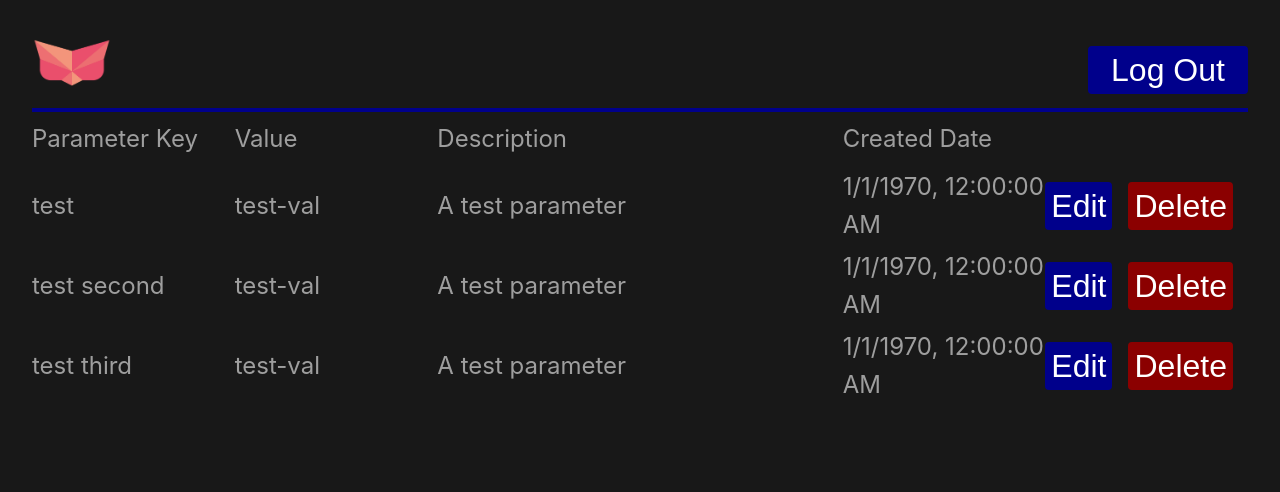
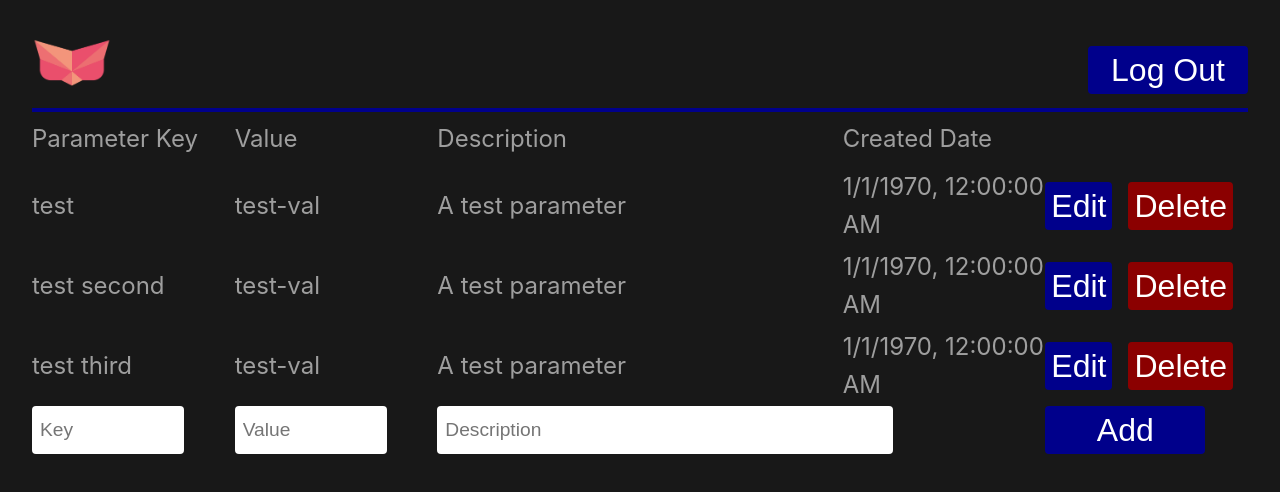
Before and after one commit to borangoher/codeway-case-fe, a Vue app: page / in a window 1280 px wide. Shown: the top 492 px of the page. Built offline with nearby package versions, Linux system fonts and the light colour scheme.

Commit message:
feat: Implement parameter adding

```diff
--- a/src/components/PropertyConfig.vue
+++ b/src/components/PropertyConfig.vue
@@ -3,7 +3,7 @@ import { ref } from 'vue'
 import type { Ref } from 'vue'
 
 export type parameter = {
-  id: number
+  id: string
   key: string
   value: string
   desc: string
@@ -15,7 +15,7 @@ const props = defineProps<{
 }>()
 const emit = defineEmits<{
   (e: 'edit', param: parameter): void
-  (e: 'delete', id: number): void
+  (e: 'delete', id: string): void
 }>()
 
 const isEditing: Ref<boolean> = ref(false)
@@ -26,7 +26,6 @@ function toggleEdit(): void {
 }
 
 function cancelEdit(): void {
-  console.log(props.param)
   paramState.value = props.param
   isEditing.value = false
 }
--- a/src/views/HomeView.vue
+++ b/src/views/HomeView.vue
@@ -7,21 +7,21 @@ import { RouterLink } from 'vue-router'
 
 const parameters: Ref<[parameter]> = ref([
   {
-    id: 1,
+    id: crypto.randomUUID(),
     key: 'test',
     value: 'test-val',
     desc: 'A test parameter',
     createdDate: new Date(0),
   },
   {
-    id: 2,
+    id: crypto.randomUUID(),
     key: 'test second',
     value: 'test-val',
     desc: 'A test parameter',
     createdDate: new Date(0),
   },
   {
-    id: 3,
+    id: crypto.randomUUID(),
     key: 'test third',
     value: 'test-val',
     desc: 'A test parameter',
@@ -29,11 +29,15 @@ const parameters: Ref<[parameter]> = ref([
   },
 ])
 
-function deleteParam(id: number): void {
+const newKey: Ref<string> = ref('')
+const newValue: Ref<string> = ref('')
+const newDesc: Ref<string> = ref('')
+const isAddFormValid: Ref<boolean> = ref(true)
+
+function deleteParam(id: string): void {
   parameters.value = parameters.value.filter((param: parameter) => {
     return param.id !== id
   })
-  console.log(parameters.value)
 }
 
 function editParam(newParam: parameter): void {
@@ -41,13 +45,33 @@ function editParam(newParam: parameter): void {
     return oldParam.id === newParam.id ? newParam : oldParam
   })
 }
+
+function addParam(): void {
+  if (!newKey.value || !newValue.value || !newDesc.value) {
+    isAddFormValid.value = false
+    return
+  }
+  isAddFormValid.value = true
+
+  parameters.value.push({
+    id: crypto.randomUUID(),
+    key: newKey.value,
+    value: newValue.value,
+    desc: newDesc.value,
+    createdDate: new Date(0),
+  })
+
+  newKey.value = ''
+  newValue.value = ''
+  newDesc.value = ''
+}
 </script>
 
 <template>
   <main>
     <div class="header">
       <img src="../assets/icon.png" alt="Codeway Logo" />
-      <button class="logout-button">
+      <button class="blue-button">
         <router-link to="/signin"> Log Out </router-link>
       </button>
     </div>
@@ -61,6 +85,19 @@ function editParam(newParam: parameter): void {
       <template v-for="parameter in parameters" :key="parameter.id">
         <PropertyConfig :param="parameter" @delete="deleteParam" @edit="editParam" />
       </template>
+      <div class="add-row">
+        <input placeholder="Key" type="text" name="new-key" id="new-key" v-model="newKey" />
+        <input placeholder="Value" type="text" name="new-value" id="new-value" v-model="newValue" />
+        <input
+          placeholder="Description"
+          type="text"
+          name="new-desc"
+          id="new-desc"
+          v-model="newDesc"
+        />
+        <button class="blue-button" @click="addParam">Add</button>
+      </div>
+      <p class="error-text" v-if="!isAddFormValid">Please fill all fields.</p>
     </div>
   </main>
 </template>
@@ -74,6 +111,16 @@ function editParam(newParam: parameter): void {
   margin-bottom: 0.5rem;
 }
 
+.add-row {
+  display: grid;
+  grid-template-columns: 1fr 1fr 3fr 1fr;
+  font-size: 1.5rem;
+}
+
+input {
+  width: 75%;
+}
+
 .header {
   display: flex;
   justify-content: space-between;
@@ -82,7 +129,7 @@ function editParam(newParam: parameter): void {
   border-bottom: 4px solid darkblue;
 }
 
-.logout-button {
+.blue-button {
   background-color: darkblue;
   color: white;
   &:hover {
```
